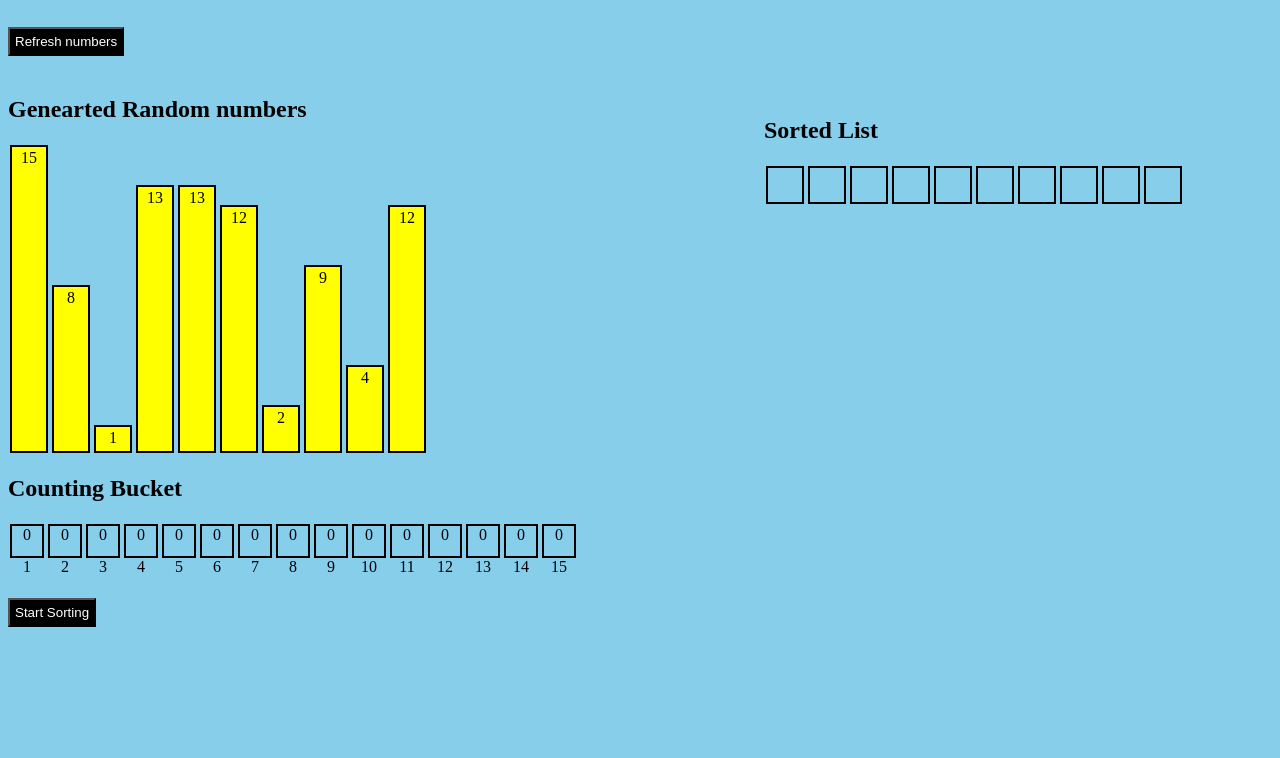
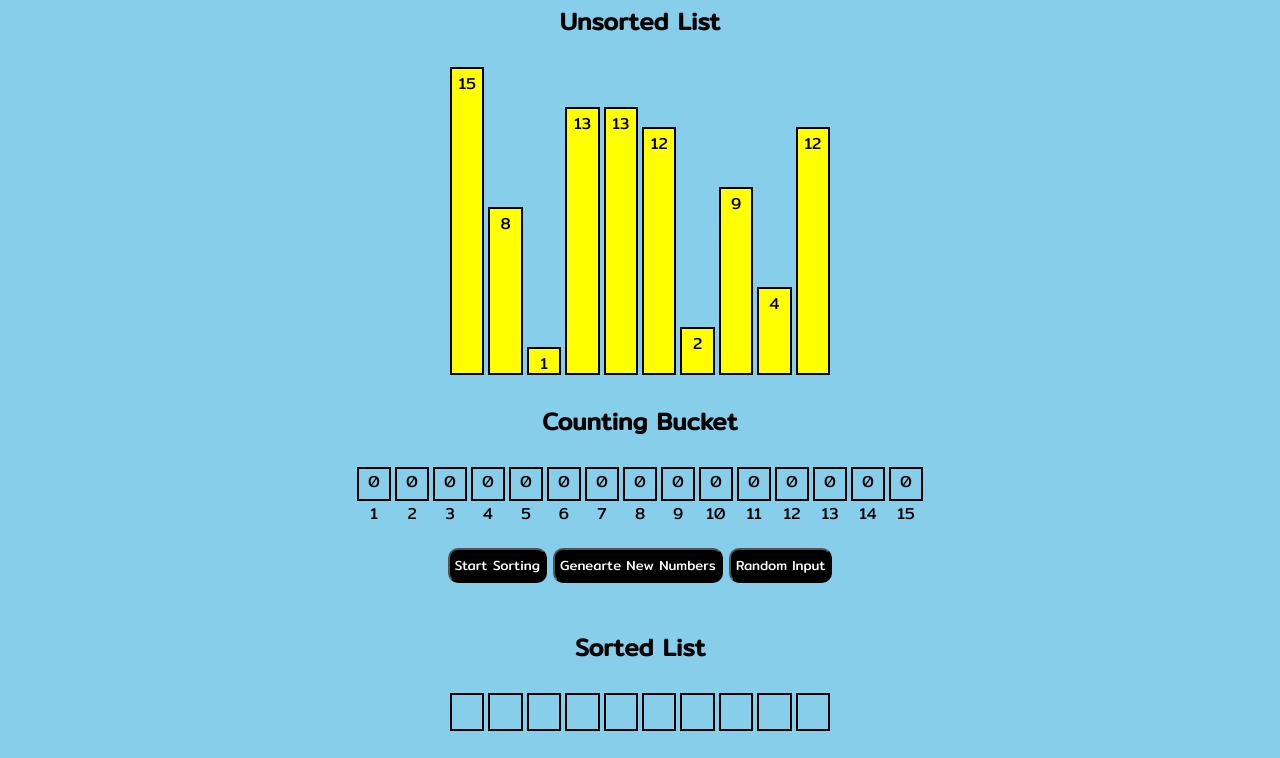
Before and after one commit to Subudhi-Varun/CountingSortVisualizer, a plain HTML site: page index.html in a window 1280 px wide. Shown: the part 73-831 px from the top of the page. Before the commit the page ends 800 px from the top, so only its background shows below. Drawn offline with Linux system fonts and the light colour scheme.

Commit message:
Add files via upload

```diff
--- a/algo.js
+++ b/algo.js
@@ -79,7 +79,8 @@ async function sortingAlgo() {
         bucketSelector.style.border = '5px solid black';
         numsElements[i].style.border = '5px solid black';
     }
-    console.log('sorting completed');
+
+    alert('Counting Completed');
 
     // Output the final sorted numbers.
     var iterator = 0;
@@ -121,5 +122,7 @@ async function sortingAlgo() {
 
         // Unhighlight bucket.
         bucketElements[i].style.border = '2px solid black';
+
     }
+    alert('Sorting Completed');
 }
--- a/index.html
+++ b/index.html
@@ -4,22 +4,28 @@
     <meta charset="UTF-8">
     <meta http-equiv="X-UA-Compatible" content="IE=edge">
     <meta name="viewport" content="width=device-width, initial-scale=1.0">
+    <link href="https://fonts.googleapis.com/css2?family=Mitr&display=swap" rel="stylesheet">
     <link rel="stylesheet" href="style.css">
     <title>Counting sort visualizer</title>
 </head>
 <body>
-    <h1>Counting sort visualizer</h1>
-    <button id="refreshButton">Refresh numbers</button>
-    <h2>Genearted Random numbers</h2>
+    <h1>Counting sort visualizer</h1><br>
+    <h2>Unsorted List</h2><br>
     <div id="container">
+    </div><br>
+    <div id="container2">
+        <h2>Counting Bucket</h2><br>
     </div>
-    <div id="container2">
-        <h2>Counting Bucket</h2>
-    </div>
-    <button id="sortingButton">Start Sorting</button>
-    <h2 id="sorted">Sorted List</h2>
+    <div>
+        <button id="sortingButton" style="font-family:'Mitr', serif ;">Start Sorting</button>
+        <button id="refreshButton" style="font-family:'Mitr', serif ;">Genearte New Numbers</button>
+        <a href="randominput.html" target="none">
+            <button id="randomButton" style="font-family:'Mitr', serif ;">Random Input</button>
+        </a>
+    </div><br>
+    <h2 id="sorted">Sorted List</h2><br>
     <div id="container3">
-    </div>
+    </div><br>
     <script src="algo.js"></script>
 </body>
 </html>
--- /dev/null
+++ b/randomstyle.css
@@ -0,0 +1,75 @@
+*{
+    margin: auto;
+}
+
+body{
+    background-color: skyblue;
+    color: black;
+    font-family:'Mitr', serif ;
+    text-align: center;
+}
+
+Button{
+    margin-top: 20px;
+    margin-bottom: 20px;
+    padding: 5px;
+    border-radius: 10px;
+    cursor: pointer;
+    background: #000;
+    color: white;
+}
+
+input{
+    width: 300px;
+    height: 30px;
+    border: 2px black solid;
+    border-radius: 5px;
+    margin: 20px 20px;
+}
+#container {
+    display: flex;
+    align-items: flex-end;
+    margin-left:35%;
+    margin-right:35%
+}
+
+.generatedNumbers {
+    border: 2px solid black;
+    margin: 2px;
+    padding: 2px;
+    width: 30px;
+    text-align: center;
+    color: black;
+    bottom:0px;
+    background-color: yellow;
+}
+
+.bucketWrapper {
+    margin: 2px;
+    text-align: center;
+    display: inline-block;
+}
+
+.countingBuckets {
+    border: 2px solid black;
+    width: 30px;
+    height: 30px;
+}
+
+#container3 {
+    display: flex;
+    align-items: flex-end;
+    margin-left: 35%;
+    margin-right: 35%;
+}
+
+.sortedNumbers {
+    margin: 2px;
+    padding: 2px;
+    width: 30px;
+    height: 30px;
+    text-align: center;
+    border: 2px solid black;
+    color: white;
+    display: inline-block;
+}
--- a/style.css
+++ b/style.css
@@ -1,18 +1,29 @@
+*{
+    margin: auto;
+}
+
 body{
     background-color: skyblue;
     color: black;
-    font-family: 'Times New Roman', Times, bold ;
-}
-
-#sorted{
-    margin-left: 20cm;
-    margin-top: -14cm;
+    font-family:'Mitr', serif ;
+    text-align: center;
 }
 
 #refreshButton{
     margin-top: 20px;
     margin-bottom: 20px;
     padding: 5px;
+    border-radius: 10px;
+    cursor: pointer;
+    background: #000;
+    color: white;
+}
+
+#randomButton{
+    margin-top: 20px;
+    margin-bottom: 20px;
+    padding: 5px;
+    border-radius: 10px;
     cursor: pointer;
     background: #000;
     color: white;
@@ -21,6 +32,8 @@ body{
 #container {
     display: flex;
     align-items: flex-end;
+    margin-left:35%;
+    margin-right:35%
 }
 
 .generatedNumbers {
@@ -49,6 +62,7 @@ body{
 #sortingButton {
     margin-top: 20px;
     margin-bottom: 20px;
+    border-radius: 10px;
     padding: 5px;
     cursor: pointer;
     background: #000;
@@ -58,8 +72,8 @@ body{
 #container3 {
     display: flex;
     align-items: flex-end;
-    margin-left: 20cm;
-    position: fixed;
+    margin-left: 35%;
+    margin-right: 35%;
 }
 
 .sortedNumbers {
```
Also changed, not shown: algo2.js (added, +129 -0 lines), randominput.html (added, +35 -0 lines).
